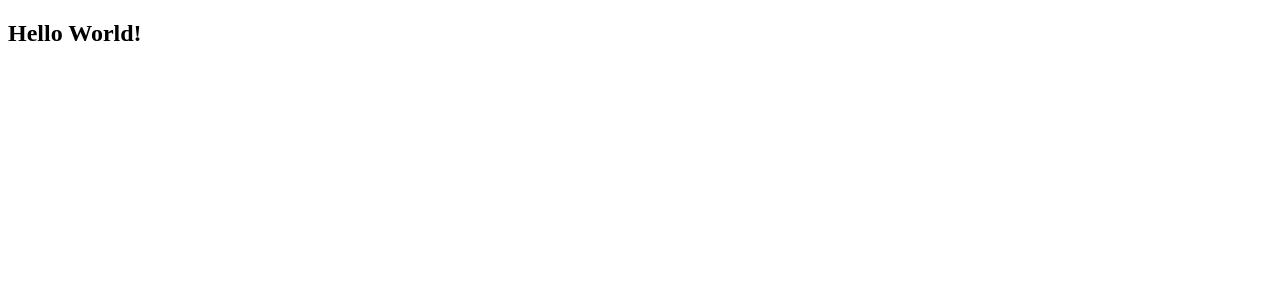
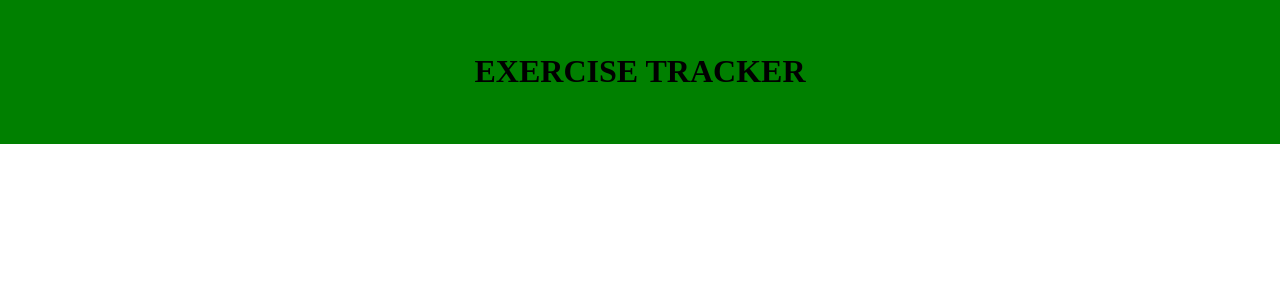
Before and after one commit to dariuskhayyam/exerciseTracker, a React (Create React App) app: page / in a window 1280 px wide. Shown: the top 300 px of the page. Built offline with nearby package versions, Linux system fonts and the light colour scheme.

Commit message:
added header

```diff
--- a/src/App.jsx
+++ b/src/App.jsx
@@ -1,9 +1,14 @@
 import React from "react"
+import Header from "./components/Header"
+import "./components/Styles.css"
 
 class App extends React.Component{
     render(){
         return(
-            <h2>Hello World!</h2>
+            <div>
+                <Header />
+
+            </div>
         )
     }
 }
--- /dev/null
+++ b/src/components/Header.jsx
@@ -0,0 +1,11 @@
+import React from "react"
+
+function Header () {
+    return(
+        <div id="Header">
+            <h1>EXERCISE TRACKER</h1>
+        </div>
+    )
+}
+
+export default Header
--- a/src/components/Styles.css
+++ b/src/components/Styles.css
@@ -0,0 +1,9 @@
+body{
+    margin: 0;
+}
+
+#Header{
+    padding: 2em;
+    background-color: green;
+    text-align: center;
+}
```
